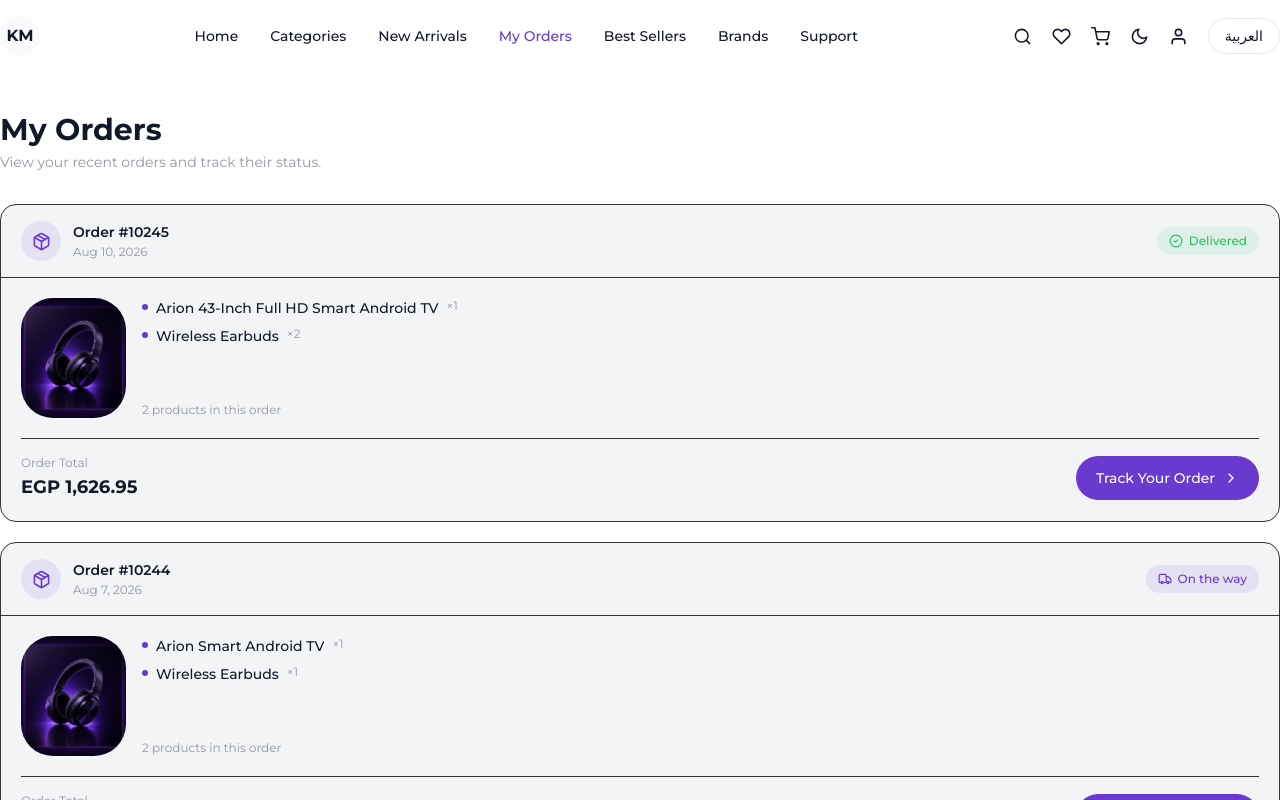
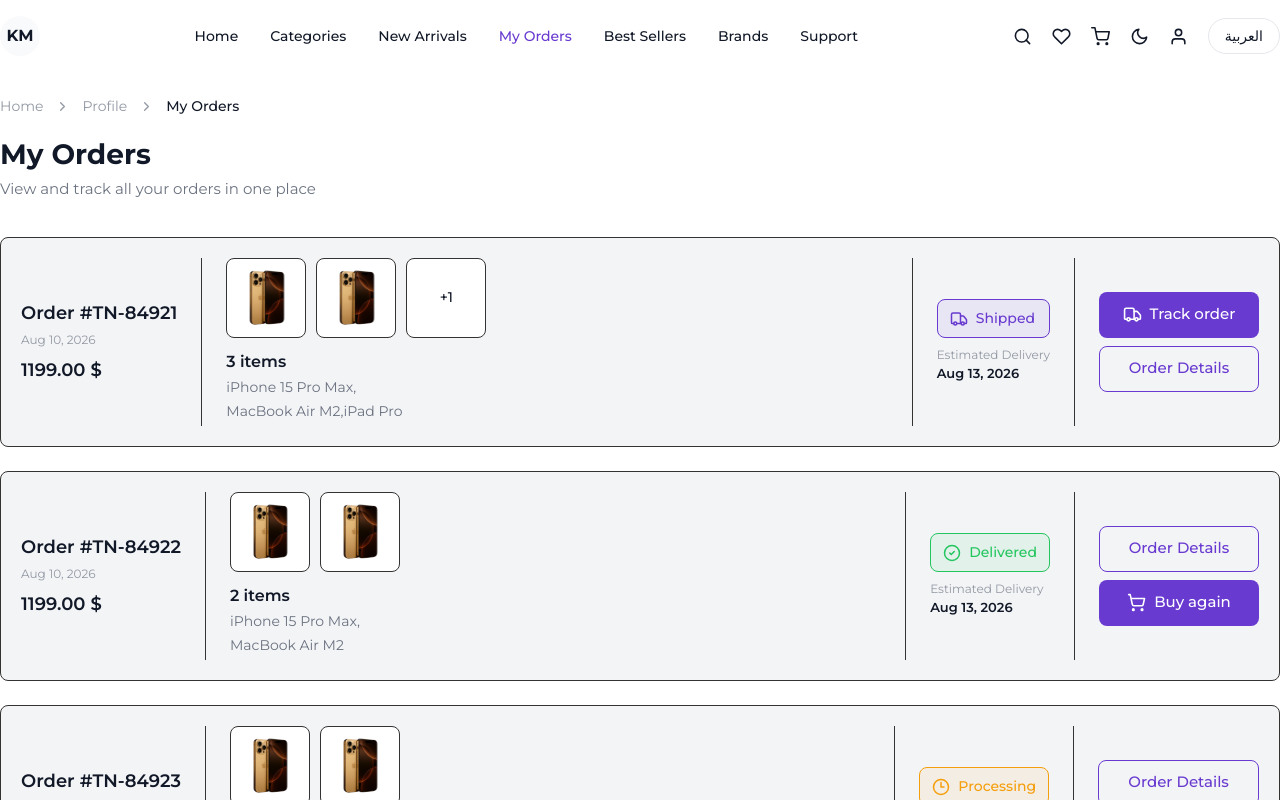
Before and after one commit to EsraaSoliman2003/KM-Store, a Next.js app: page /orders in a window 1280 px wide. Shown: the top 800 px of the page. Built offline with nearby package versions, Linux system fonts and the light colour scheme; no server answers.

Commit message:
edit orders page

```diff
--- a/messages/en.json
+++ b/messages/en.json
@@ -276,7 +276,7 @@
   "trackYourOrder": "Track your order",
   "continueShopping": "Continue Shopping",
   "myOrders": "My Orders",
-  "myOrdersSubtitle": "View your recent orders and track their status.",
+  "myOrdersSubtitle": "View and track all your orders in one place",
   "orderLabel": "Order",
   "orderProductLabel": "product",
   "orderProductsLabel": "products",
@@ -338,5 +338,21 @@
   "reviewQuote": "“Excellent sound quality and the noise cancellation is amazing. The headphones are comfortable even after several hours.”",
   "verifiedCustomer": "Verified customer",
   "items": "items",
-  "relatedProducts": "Related Products"
+  "relatedProducts": "Related Products",
+  "ordersEstimatedDelivery": "Estimated Delivery",
+  "ordersCancelledOn": "Cancelled on",
+  "ordersShippedStatus": "Shipped",
+  "ordersDeliveredStatus": "Delivered",
+  "ordersProcessingStatus": "Processing",
+  "ordersCancelledStatus": "Cancelled",
+  "ordersProductIphone15ProMax": "iPhone 15 Pro Max",
+  "ordersProductMacbookAirM2": "MacBook Air M2",
+  "ordersProductIpadPro": "iPad Pro",
+  "orderDetails": "Order Details",
+  "ordersItems": "items",
+  "ordersTrackYourOrder": "Track order",
+  "ordersOrderDetails": "Order Details",
+  "ordersBuyAgain": "Buy again",
+  "ordersCancelOrder": "Cancel Order",
+  "ordersOrder": "Order"
 }
--- a/src/app/(all)/orders/page.tsx
+++ b/src/app/(all)/orders/page.tsx
@@ -5,181 +5,335 @@ import {
   CheckCircle2,
   ChevronRight,
   Clock3,
-  Package,
+  Plus,
+  ShoppingCart,
   Truck,
+  X,
 } from "lucide-react";
 import { useTranslations } from "next-intl";
 import Link from "next/link";
 
-export default function page() {
+type OrderStatus = "shipped" | "delivered" | "processing" | "cancelled";
+
+type Order = {
+  id: string;
+  date: string;
+  total: string;
+  itemsCount: number;
+  products: {
+    name: string;
+    image: string;
+  }[];
+  status: OrderStatus;
+  deliveryLabel: string;
+  deliveryDate: string;
+};
+
+export default function Page() {
   const t = useTranslations();
 
-  const orders = [
+  const orders: Order[] = [
     {
-      id: "#10245",
+      id: "#TN-84921",
       date: "Aug 10, 2026",
-      status: t("orderStatusDelivered"),
-      statusIcon: CheckCircle2,
-      statusClass: "text-[var(--success)] bg-[var(--success)]/10",
-      image: "/phone.png",
+      total: "1199.00 $",
+      itemsCount: 3,
+      status: "shipped",
+      deliveryLabel: t("ordersEstimatedDelivery"),
+      deliveryDate: "Aug 13, 2026",
       products: [
         {
-          name: t("productArionTV"),
-          quantity: 1,
+          name: t("ordersProductIphone15ProMax"),
+          image: "/2.png",
         },
         {
-          name: t("productWirelessEarbuds"),
-          quantity: 2,
+          name: t("ordersProductMacbookAirM2"),
+          image: "/2.png",
+        },
+        {
+          name: t("ordersProductIpadPro"),
+          image: "/2.png",
         },
       ],
-      total: "EGP 1,626.95",
     },
     {
-      id: "#10244",
-      date: "Aug 7, 2026",
-      status: t("orderStatusOnTheWay"),
-      statusIcon: Truck,
-      statusClass: "text-[var(--main)] bg-[var(--main)]/10",
-      image: "/phone.png",
+      id: "#TN-84922",
+      date: "Aug 10, 2026",
+      total: "1199.00 $",
+      itemsCount: 2,
+      status: "delivered",
+      deliveryLabel: t("ordersEstimatedDelivery"),
+      deliveryDate: "Aug 13, 2026",
       products: [
         {
-          name: t("productArionSmartTV"),
-          quantity: 1,
+          name: t("ordersProductIphone15ProMax"),
+          image: "/2.png",
         },
         {
-          name: t("productWirelessEarbuds"),
-          quantity: 1,
+          name: t("ordersProductMacbookAirM2"),
+          image: "/2.png",
         },
       ],
-      total: "EGP 950.00",
     },
     {
-      id: "#10243",
-      date: "Aug 2, 2026",
-      status: t("orderStatusProcessing"),
-      statusIcon: Clock3,
-      statusClass: "text-[var(--warning)] bg-[var(--warning)]/10",
-      image: "/phone.png",
+      id: "#TN-84923",
+      date: "Aug 10, 2026",
+      total: "1199.00 $",
+      itemsCount: 2,
+      status: "processing",
+      deliveryLabel: t("ordersEstimatedDelivery"),
+      deliveryDate: "Aug 13, 2026",
       products: [
         {
-          name: t("productWirelessEarbuds"),
-          quantity: 1,
+          name: t("ordersProductIphone15ProMax"),
+          image: "/2.png",
+        },
+        {
+          name: t("ordersProductMacbookAirM2"),
+          image: "/2.png",
         },
       ],
-      total: "EGP 400.00",
+    },
+    {
+      id: "#TN-84924",
+      date: "Aug 10, 2026",
+      total: "1199.00 $",
+      itemsCount: 2,
+      status: "cancelled",
+      deliveryLabel: t("ordersCancelledOn"),
+      deliveryDate: "Aug 13, 2026",
+      products: [
+        {
+          name: t("ordersProductIphone15ProMax"),
+          image: "/2.png",
+        },
+        {
+          name: t("ordersProductMacbookAirM2"),
+          image: "/2.png",
+        },
+      ],
     },
   ];
 
+  const statusConfig = {
+    shipped: {
+      label: t("ordersShippedStatus"),
+      icon: Truck,
+      className:
+        "border-[var(--main)] bg-[rgba(104,58,208,0.08)] text-[var(--main)]",
+    },
+
+    delivered: {
+      label: t("ordersDeliveredStatus"),
+      icon: CheckCircle2,
+      className:
+        "border-[var(--success)] bg-[rgba(34,197,94,0.08)] text-[var(--success)]",
+    },
+
+    processing: {
+      label: t("ordersProcessingStatus"),
+      icon: Clock3,
+      className:
+        "border-[var(--warning)] bg-[rgba(245,158,11,0.08)] text-[var(--warning)]",
+    },
+
+    cancelled: {
+      label: t("ordersCancelledStatus"),
+      icon: Truck,
+      className:
+        "border-[var(--error)] bg-[rgba(239,68,68,0.08)] text-[var(--error)]",
+    },
+  };
+
   return (
-    <main className="container mt-18 py-5 md:py-10">
+    <main className="min-h-screen py-6 text-(--text-primary) transition-colors duration-300 mt-18">
+      <div className="container">
+
+        {/* Breadcrumb */}
+        <div className="mb-5 flex items-center gap-3 text-[14px] text-(--text-muted)">
+          <Link href="/" className="transition-colors hover:text-[var(--text-primary)]">
+            {t("home")}
+          </Link>
+          <ChevronRight size={15} className="text-[var(--text-muted)]" />
+          <Link href="/" className="transition-colors hover:text-[var(--text-primary)]">
+            {t("profile")}
+          </Link>
+          <ChevronRight size={15} className="text-[var(--text-muted)]" />
+          <span className="font-medium text-[var(--text-primary)]">
+            {t("myOrders")}
+          </span>
+        </div>
+
         {/* Page Header */}
-      <div className="mb-8">
-        <h1 className="text-2xl font-bold text-[var(--text-primary)] sm:text-3xl">
+        <div className="mb-9">
+          <h1 className="text-[26px] font-bold leading-tight text-[var(--text-primary)] sm:text-[28px]">
             {t("myOrders")}
           </h1>
-
-        <p className="mt-1 text-sm text-[var(--text-muted)]">
+          <p className="mt-1.5 text-[15px] text-[var(--text-secondary)]">
             {t("myOrdersSubtitle")}
           </p>
         </div>
 
-      {/* Orders */}
-      <div className="flex flex-col gap-5">
-        {orders.map((order) => {
-          const StatusIcon = order.statusIcon;
+        {/* قائمة الطلبات */}
+        <div className="flex flex-col gap-6">
+          {orders.map((order, index) => {
+            const config = statusConfig[order.status];
+            const StatusIcon = config.icon;
 
             return (
-            <div
-              key={order.id}
-              className="overflow-hidden rounded-2xl border border-(--border-dark) bg-(--bg-tertiary)"
+              <section
+                key={`${order.id}-${index}`}
+                className="rounded-[var(--radius-sm)] border border-[var(--border-dark)] bg-[var(--bg-tertiary)] p-4 transition-colors duration-300 sm:p-5"
               >
-              {/* Order Header */}
-              <div className="flex flex-col gap-3 border-b border-(--border-dark) px-4 py-4 sm:flex-row sm:items-center sm:justify-between sm:px-5">
-                <div className="flex items-center gap-3">
-                  <div className="flex h-10 w-10 shrink-0 items-center justify-center rounded-xl bg-[var(--main)]/10 text-[var(--main)]">
-                    <Package size={19} />
-                  </div>
+                {/* شبكة مرنة للشاشات الكبيرة */}
+                <div className="grid grid-cols-1 gap-5 lg:grid-cols-[auto_1fr_auto_auto] lg:gap-6">
 
-                  <div>
-                    <p className="text-sm font-semibold text-[var(--text-primary)]">
-                      {t("orderLabel")} {order.id}
+                  {/* 1. معلومات الطلب (رقم، تاريخ، إجمالي) */}
+                  <div className="flex flex-col justify-center border-b border-[var(--border-dark)] pb-4 lg:border-b-0 lg:border-r lg:pr-6 lg:pb-0">
+                    <p className="text-[18px] font-semibold text-[var(--text-primary)]">
+                       {t("ordersOrder")} {order.id}
                     </p>
-
-                    <p className="mt-0.5 text-xs text-[var(--text-muted)]">
+                    <p className="mt-1 text-[12px] text-[var(--text-muted)]">
                       {order.date}
                     </p>
-                  </div>
-                </div>
-
-                <div
-                  className={`flex w-fit items-center gap-1.5 rounded-full px-3 py-1.5 text-xs font-medium ${order.statusClass}`}
-                >
-                  <StatusIcon size={14} />
-                  {order.status}
-                </div>
-              </div>
-
-              {/* Order Body */}
-              <div className="p-4 sm:p-5">
-                <div className="flex gap-4">
-                  {/* Product Image */}
-                  <div className="h-[105px] w-[90px] shrink-0 overflow-hidden rounded-xl bg-[var(--bg-tertiary)] sm:h-[120px] sm:w-[105px]">
-                    <img
-                      src={order.image}
-                      alt={t("orderProductImageAlt")}
-                      className="h-full w-full object-cover"
-                    />
-                  </div>
-
-                  {/* Products */}
-                  <div className="flex min-w-0 flex-1 flex-col justify-between">
-                    <div>
-                      {order.products.map((product, index) => (
-                        <div
-                          key={index}
-                          className="mb-2 flex min-w-0 items-start gap-2 last:mb-0"
-                        >
-                          <span className="mt-1.5 h-1.5 w-1.5 shrink-0 rounded-full bg-[var(--main)]" />
-
-                          <p className="min-w-0 truncate text-sm font-medium text-[var(--text-primary)]">
-                            {product.name}
-                          </p>
-
-                          <span className="shrink-0 text-xs text-[var(--text-muted)]">
-                            ×{product.quantity}
-                          </span>
-                        </div>
-                      ))}
-                    </div>
-
-                    <p className="mt-3 text-xs text-[var(--text-muted)]">
-                      {order.products.length}{" "}
-                      {order.products.length === 1 ? t("orderProductLabel") : t("orderProductsLabel")} {t("inThisOrder")}
-                    </p>
-                  </div>
-                </div>
-
-                {/* Bottom */}
-                <div className="mt-5 flex flex-col gap-3 border-t border-(--border-dark) pt-4 sm:flex-row sm:items-center sm:justify-between">
-                  <div>
-                    <p className="text-xs text-[var(--text-muted)]">{t("orderTotalLabel")}</p>
-                    <p className="mt-0.5 text-lg font-bold text-[var(--text-primary)]">
+                    <p className="mt-2 text-[18px] font-semibold text-[var(--text-primary)]">
                       {order.total}
                     </p>
                   </div>
 
-                  <Link
-                    href={"/track-your-order"}
-                    className="flex h-11 w-full items-center justify-center gap-2 rounded-xl bg-[var(--main)] px-5 text-sm font-medium text-[var(--text-white)] transition hover:bg-[var(--main-hover)] sm:w-auto"
+                  {/* 2. المنتجات (صور + أسماء) */}
+                  <div className="flex min-w-0 flex-col justify-center gap-3 border-b border-[var(--border-dark)] pb-4 lg:border-b-0 lg:border-r lg:pr-6 lg:pb-0">
+                    {/* Product Images */}
+                    <div className="flex flex-wrap items-center gap-2.5">
+                      {order.products.slice(0, 2).map((product, i) => (
+                        <div
+                          key={i}
+                          className="relative h-[80px] w-[80px] overflow-hidden rounded-[var(--radius-sm)] border border-[var(--border-dark)] bg-[var(--bg-primary)]"
                         >
-                    {t("trackYourOrderButton")}
-                    <ChevronRight size={16} />
-                  </Link>
+                          <img
+                            src={product.image}
+                            alt={product.name}
+                            className="h-full w-full object-contain p-1"
+                          />
+                        </div>
+                      ))}
+
+                      {order.itemsCount > 2 && (
+                        <div className="flex h-[80px] w-[80px] items-center justify-center rounded-[var(--radius-sm)] border border-[var(--border-dark)] bg-[var(--bg-primary)] text-[14px] font-medium text-[var(--text-primary)]">
+                          +{order.itemsCount - 2}
+                        </div>
+                      )}
+                    </div>
+
+                    {/* Product Names */}
+                    <div>
+                      <p className="text-[16px] font-semibold text-[var(--text-primary)]">
+                        {order.itemsCount} {t("ordersItems")}
+                      </p>
+
+                      <div className="mt-1 max-w-[220px] text-[14px] leading-[19px] text-[var(--text-secondary)]">
+                        {order.products.map((p, i) => (
+                          <span key={i} className="inline-block truncate">
+                            {p.name}
+                            {i < order.products.length - 1 && ", "}
+                          </span>
+                        ))}
                       </div>
                     </div>
                   </div>
+
+                  {/* Order Status + Delivery Date */}
+                  <div className="flex flex-col justify-center border-b border-[var(--border-dark)] pb-4 lg:border-b-0 lg:border-r lg:pr-6 lg:pb-0">
+                    <div
+                      className={`inline-flex items-center gap-2 rounded-[var(--radius-sm)] border px-3 py-2 text-[14px] font-medium ${config.className}`}
+                    >
+                      <StatusIcon size={18} />
+                      <span>{config.label}</span>
+                    </div>
+
+                    <p className="mt-2 text-[12px] text-[var(--text-muted)]">
+                      {order.deliveryLabel}
+                    </p>
+
+                    <p className="text-[13px] font-semibold text-[var(--text-primary)]">
+                      {order.deliveryDate}
+                    </p>
+                  </div>
+
+                  {/* Action Buttons */}
+                  <div className="flex min-w-[160px] flex-col justify-center gap-2">
+                    {order.status === "shipped" && (
+                      <>
+                        <Link
+                          href="/track-your-order"
+                          className="flex h-[46px] w-full items-center justify-center gap-2 rounded-[var(--radius-sm)] bg-[var(--main)] px-4 text-[15px] font-medium text-[var(--text-white)] transition-colors hover:bg-[var(--main-hover)]"
+                        >
+                          <Truck size={19} />
+                          {t("ordersTrackYourOrder")}
+                        </Link>
+
+                        <Link
+                          href={`/orders/${order.id.replace("#", "")}`}
+                          className="flex h-[46px] w-full items-center justify-center rounded-[var(--radius-sm)] border border-[var(--main)] bg-transparent px-4 text-[15px] font-medium text-[var(--main)] transition-colors hover:bg-[var(--main)]/10"
+                        >
+                          {t("ordersOrderDetails")}
+                        </Link>
+                      </>
+                    )}
+
+                    {order.status === "delivered" && (
+                      <>
+                        <Link
+                          href={`/orders/${order.id.replace("#", "")}`}
+                          className="flex h-[46px] w-full items-center justify-center rounded-[var(--radius-sm)] border border-[var(--main)] bg-transparent px-4 text-[15px] font-medium text-[var(--main)] transition-colors hover:bg-[var(--main)]/10"
+                        >
+                          {t("ordersOrderDetails")}
+                        </Link>
+
+                        <button
+                          type="button"
+                          className="flex h-[46px] w-full items-center justify-center gap-2 rounded-[var(--radius-sm)] bg-[var(--main)] px-4 text-[15px] font-medium text-[var(--text-white)] transition-colors hover:bg-[var(--main-hover)]"
+                        >
+                          <ShoppingCart size={19} />
+                          {t("ordersBuyAgain")}
+                        </button>
+                      </>
+                    )}
+
+                    {order.status === "processing" && (
+                      <>
+                        <Link
+                          href={`/orders/${order.id.replace("#", "")}`}
+                          className="flex h-[46px] w-full items-center justify-center rounded-[var(--radius-sm)] border border-[var(--main)] bg-transparent px-4 text-[15px] font-medium text-[var(--main)] transition-colors hover:bg-[var(--main)]/10"
+                        >
+                          {t("ordersOrderDetails")}
+                        </Link>
+
+                        <button
+                          type="button"
+                          className="flex h-[46px] w-full items-center justify-center gap-2 rounded-[var(--radius-sm)] border border-[var(--error)] bg-transparent px-4 text-[15px] font-medium text-[var(--error)] transition-colors hover:bg-[var(--error)]/10"
+                        >
+                          <X size={19} />
+                          {t("ordersCancelOrder")}
+                        </button>
+                      </>
+                    )}
+
+                    {order.status === "cancelled" && (
+                      <Link
+                        href={`/orders/${order.id.replace("#", "")}`}
+                        className="flex h-[46px] w-full items-center justify-center rounded-[var(--radius-sm)] border border-[var(--main)] bg-transparent px-4 text-[15px] font-medium text-[var(--main)] transition-colors hover:bg-[var(--main)]/10"
+                      >
+                        {t("ordersOrderDetails")}
+                      </Link>
+                    )}
+                  </div>
+
+                </div>
+              </section>
             );
           })}
+        </div>
       </div>
     </main>
   );
```
Also changed, not shown: messages/ar.json (+17 -1 lines). Lines whose indentation alone changed are shown as unchanged.
